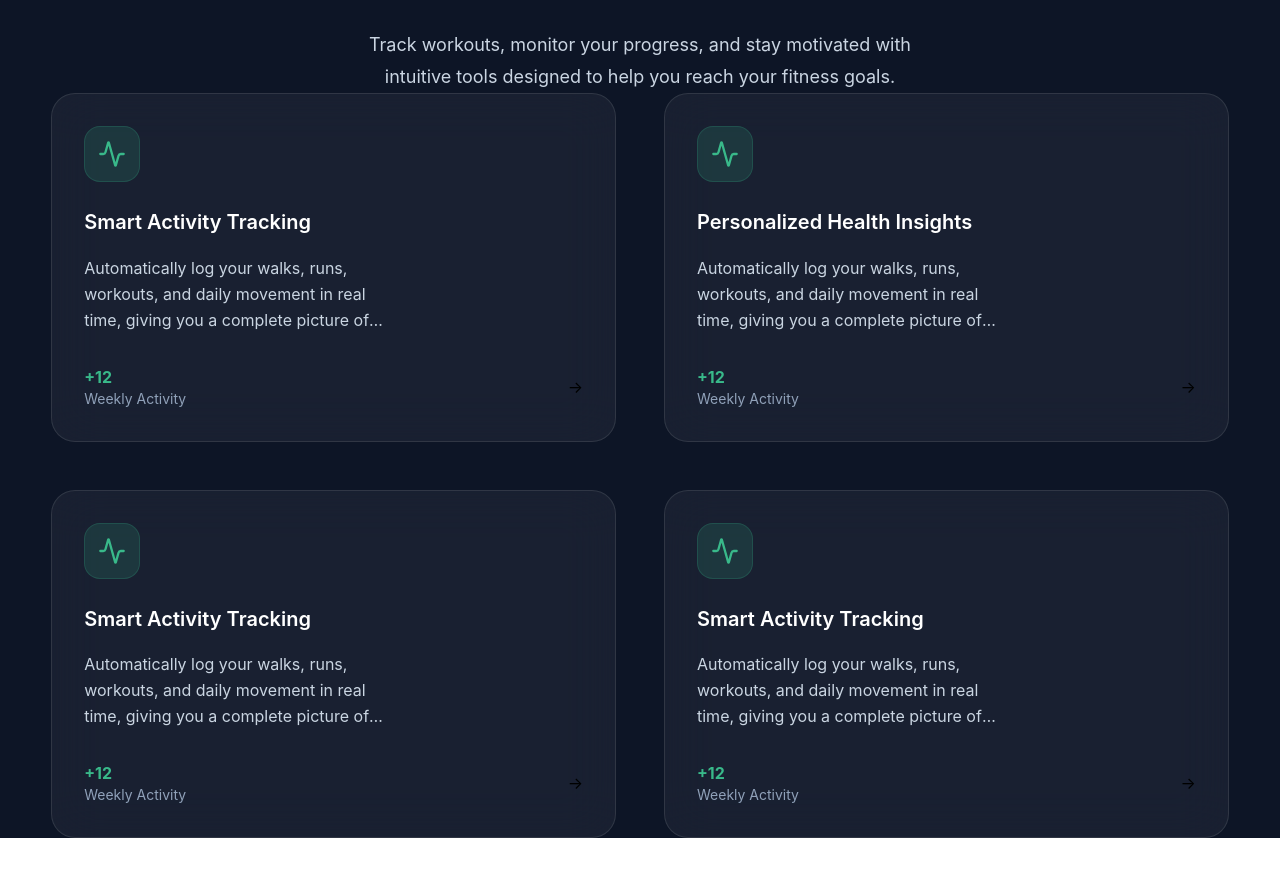
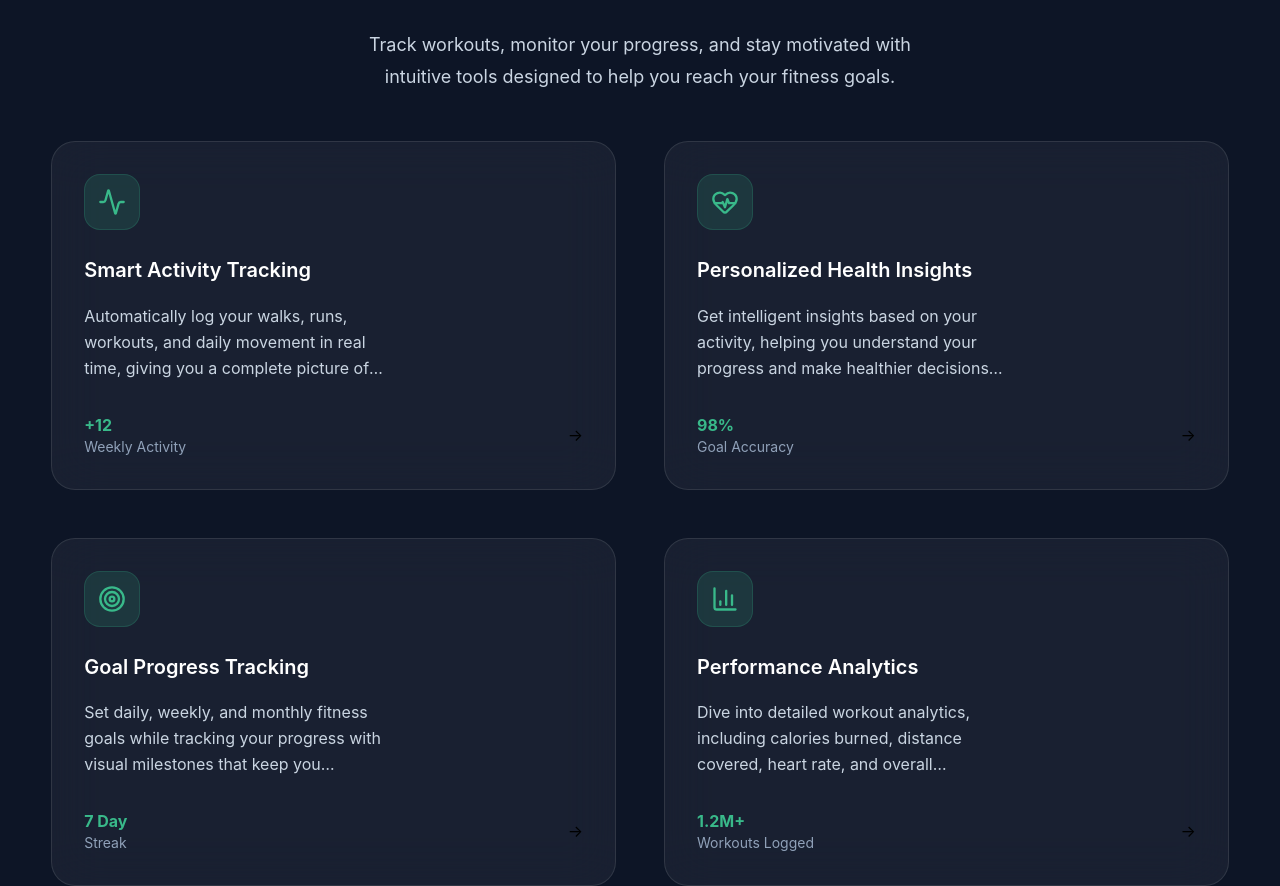
Before and after one commit to Izick7/Pulse-Tracker, a website: page index.html in a window 1280 px wide. Shown: the part 1039-1925 px from the top of the page. Before the commit the page ends 1877 px from the top, so only its background shows below. Drawn offline with nearby package versions, Linux system fonts and the light colour scheme.

Commit message:
feat: implement individual content for replicated feature cards

```diff
--- a/index.html
+++ b/index.html
@@ -140,7 +140,7 @@
                     your fitness goals.</p>
             </div>
 
-            <div class="grid grid-cols-1 md:grid-cols-2 gap-12 mx-auto">
+            <div class="grid grid-cols-1 md:grid-cols-2 gap-12 mx-auto mt-12">
                 <!-- LEFT CARDS -->
 
                 <!-- CARD 1 -->
@@ -183,18 +183,17 @@
                    border border-[#39B98A]/20 flex items-center
                    justify-center transition-transform duration-300
                    group-hover:scale-110">
-                        <i data-lucide="activity" class="w-7 h-7 text-[#39B98A]"></i>
+                        <i data-lucide="heart-pulse" class="w-7 h-7 text-[#39B98A]"></i>
                     </div>
                     <h2 class="text-xl text-white leading-relaxed font-semibold mt-6">Personalized Health Insights</h2>
                     <p class="text-slate-300 leading-relaxed md:line-clamp-3 mt-4
-                    max-w-xs">Automatically log your walks, runs,
-                        workouts, and daily
-                        movement in real time, giving you a
-                        complete picture of your fitness journey.</p>
+                    max-w-xs">Get intelligent insights based on your activity, helping
+                        you understand your progress and
+                        make healthier decisions every day.</p>
                     <div class="mt-8 flex items-center justify-between">
                         <div>
-                            <p class="text-[#39B98A] font-bold">+12</p>
-                            <p class="text-sm text-slate-400">Weekly Activity</p>
+                            <p class="text-[#39B98A] font-bold">98%</p>
+                            <p class="text-sm text-slate-400">Goal Accuracy</p>
                         </div>
 
                         →
@@ -203,7 +202,7 @@
 
 
                 <!-- CARD 3 -->
-               <div class=" group p-8 rounded-3xl bg-white/5
+                <div class=" group p-8 rounded-3xl bg-white/5
                 backdrop-blur-xl border border-white/10
                 transition-all duration-300
                 hover:-translate-y-2
@@ -213,18 +212,17 @@
                    border border-[#39B98A]/20 flex items-center
                    justify-center transition-transform duration-300
                    group-hover:scale-110">
-                        <i data-lucide="activity" class="w-7 h-7 text-[#39B98A]"></i>
+                        <i data-lucide="target" class="w-7 h-7 text-[#39B98A]"></i>
                     </div>
-                    <h2 class="text-xl text-white leading-relaxed font-semibold mt-6">Smart Activity Tracking</h2>
+                    <h2 class="text-xl text-white leading-relaxed font-semibold mt-6">Goal Progress Tracking</h2>
                     <p class="text-slate-300 leading-relaxed md:line-clamp-3 mt-4
-                    max-w-xs">Automatically log your walks, runs,
-                        workouts, and daily
-                        movement in real time, giving you a
-                        complete picture of your fitness journey.</p>
+                    max-w-xs">Set daily, weekly, and monthly fitness goals while tracking
+                        your progress with visual
+                        milestones that keep you motivated.</p>
                     <div class="mt-8 flex items-center justify-between">
                         <div>
-                            <p class="text-[#39B98A] font-bold">+12</p>
-                            <p class="text-sm text-slate-400">Weekly Activity</p>
+                            <p class="text-[#39B98A] font-bold">7 Day</p>
+                            <p class="text-sm text-slate-400">Streak</p>
                         </div>
 
                         →
@@ -232,7 +230,7 @@
                 </div>
 
                 <!-- CARD 4 -->
-              <div class=" group p-8 rounded-3xl bg-white/5
+                <div class=" group p-8 rounded-3xl bg-white/5
                 backdrop-blur-xl border border-white/10
                 transition-all duration-300
                 hover:-translate-y-2
@@ -242,18 +240,17 @@
                    border border-[#39B98A]/20 flex items-center
                    justify-center transition-transform duration-300
                    group-hover:scale-110">
-                        <i data-lucide="activity" class="w-7 h-7 text-[#39B98A]"></i>
+                        <i data-lucide="chart-column" class="w-7 h-7 text-[#39B98A]"></i>
                     </div>
-                    <h2 class="text-xl text-white leading-relaxed font-semibold mt-6">Smart Activity Tracking</h2>
+                    <h2 class="text-xl text-white leading-relaxed font-semibold mt-6">Performance Analytics</h2>
                     <p class="text-slate-300 leading-relaxed md:line-clamp-3 mt-4
-                    max-w-xs">Automatically log your walks, runs,
-                        workouts, and daily
-                        movement in real time, giving you a
-                        complete picture of your fitness journey.</p>
+                    max-w-xs">Dive into detailed workout analytics, including
+                        calories burned, distance covered, heart
+                        rate, and overall performance trends.</p>
                     <div class="mt-8 flex items-center justify-between">
                         <div>
-                            <p class="text-[#39B98A] font-bold">+12</p>
-                            <p class="text-sm text-slate-400">Weekly Activity</p>
+                            <p class="text-[#39B98A] font-bold">1.2M+</p>
+                            <p class="text-sm text-slate-400">Workouts Logged</p>
                         </div>
 
                         →
```
Also changed, not shown: src/output.css.
